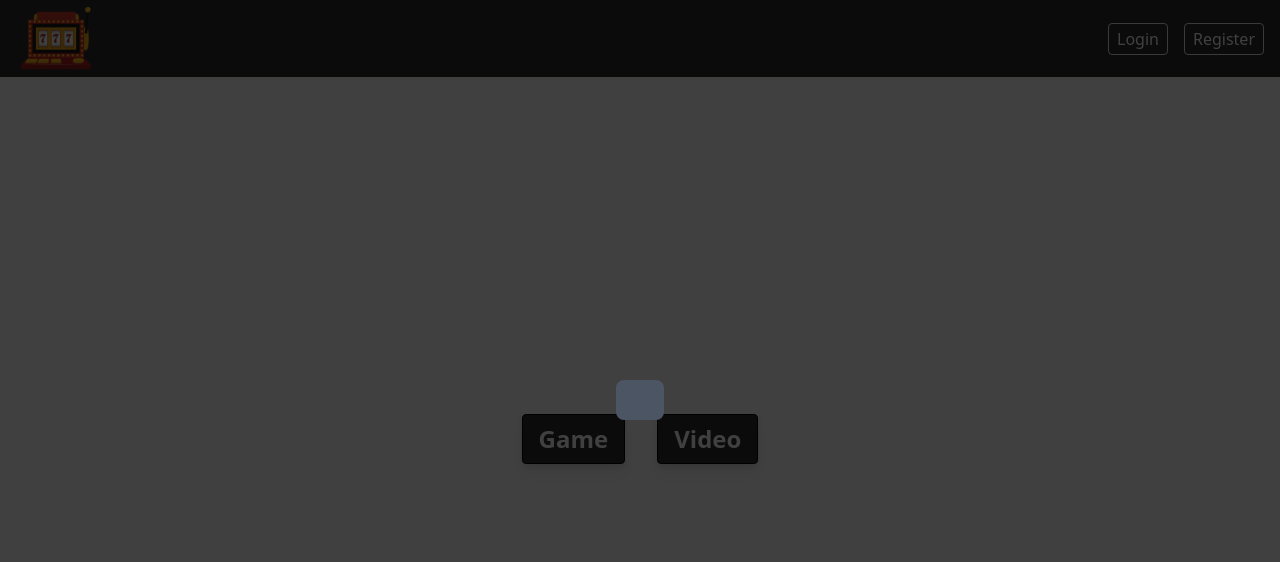
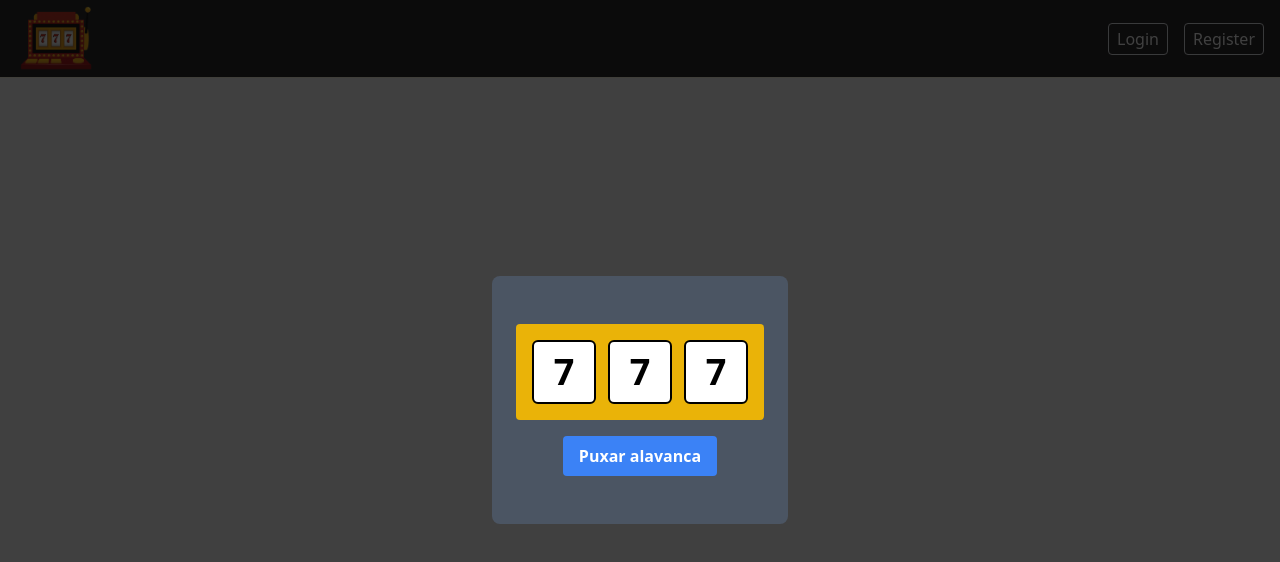
Before and after one commit to AlehandroSV/caca-niquel, a Vue app: page / in a window 1280 px wide. Both pictures are taken after a click on the button "Game". Shown: the top 562 px of the page. Built offline with nearby package versions, Linux system fonts and the light colour scheme; some icons are missing.

Commit message:
feat: Criando base do jogo e audio quando inicia

```diff
--- a/src/components/Game.vue
+++ b/src/components/Game.vue
@@ -1,6 +1,76 @@
-<template>Game</template>
+<template>
+  <div class="flex flex-col justify-center items-center my-8">
+    <div
+      class="flex items-center justify-between mx-auto p-4 rounded mb-4 gap-3 bg-yellow-500 text-black-900"
+    >
+      <div
+        class="flex items-center justify-center w-16 h-16 font-bold border-2 border-black-900 rounded-md text-4xl bg-white"
+      >
+        {{ value1 }}
+      </div>
+      <div
+        class="flex items-center justify-center w-16 h-16 font-bold border-2 border-black-900 rounded-md text-4xl bg-white"
+      >
+        {{ value2 }}
+      </div>
+      <div
+        class="flex items-center justify-center w-16 h-16 font-bold border-2 border-black-900 rounded-md text-4xl bg-white"
+      >
+        {{ value3 }}
+      </div>
+    </div>
+
+    <button
+      class="bg-blue-500 hover:bg-blue-600 text-white font-bold py-2 px-4 rounded disabled:bg-black-900"
+      @click="spin"
+      @keyup.enter="spin"
+      :disabled="isSpinning"
+    >
+      Puxar alavanca
+    </button>
+
+    <audio ref="audioElement" src="/spin.mp3" />
+  </div>
+</template>
+
 <script>
 export default {
   setup() {},
+  name: "GameItem",
+  data() {
+    return {
+      value1: 7,
+      value2: 7,
+      value3: 7,
+      spinInterval: null,
+      spinCount: 0,
+      maxSpinCount: 100,
+      isSpinning: false,
+    };
+  },
+  methods: {
+    spin() {
+      this.spinCount = 0;
+      this.isSpinning = true;
+      this.$refs.audioElement.play();
+
+      this.spinInterval = setInterval(() => {
+        this.value1 = Math.floor(Math.random() * 7) + 1;
+        this.value2 = Math.floor(Math.random() * 7) + 1;
+        this.value3 = Math.floor(Math.random() * 7) + 1;
+
+        this.spinCount++;
+
+        if (this.spinCount >= this.maxSpinCount) {
+          clearInterval(this.spinInterval);
+
+          if (this.value1 === this.value2 && this.value1 === this.value3) {
+            console.log("Ganhou");
+          }
+          this.isSpinning = false;
+        }
+      }, 50);
+    },
+  },
 };
 </script>
--- a/src/components/Popup.vue
+++ b/src/components/Popup.vue
@@ -13,7 +13,7 @@
     >
       <Button
         @click="onClose"
-        className="text-white absolute top-5 right-2 hover:text-gray-300"
+        className="text-white absolute top-2 right-2 hover:text-gray-300"
       >
         <template #text>
           <PhX :size="20" />
--- a/src/views/HomeView.vue
+++ b/src/views/HomeView.vue
@@ -24,7 +24,9 @@
   <div v-for="data in jsonData" :key="data.title">
     <Popup :is-open="gameOpen" :on-close="toggleGameOpen">
       <template #children>
-        <div class="m-2"></div>
+        <div class="m-2">
+          <Game />
+        </div>
       </template>
     </Popup>
 
@@ -64,11 +66,12 @@
 import Button from "../components/Button.vue";
 import Popup from "../components/Popup.vue";
 import Form from "../components/Form.vue";
+import Game from "../components/Game.vue";
 
 import JsonData from "../json/db.json";
 
 export default {
-  components: { Button, Popup, Form },
+  components: { Button, Popup, Form, Game },
   data() {
     return {
       gameOpen: false,
```
Also changed, not shown: 1 other file (tests, documents, lock files or other folders).
